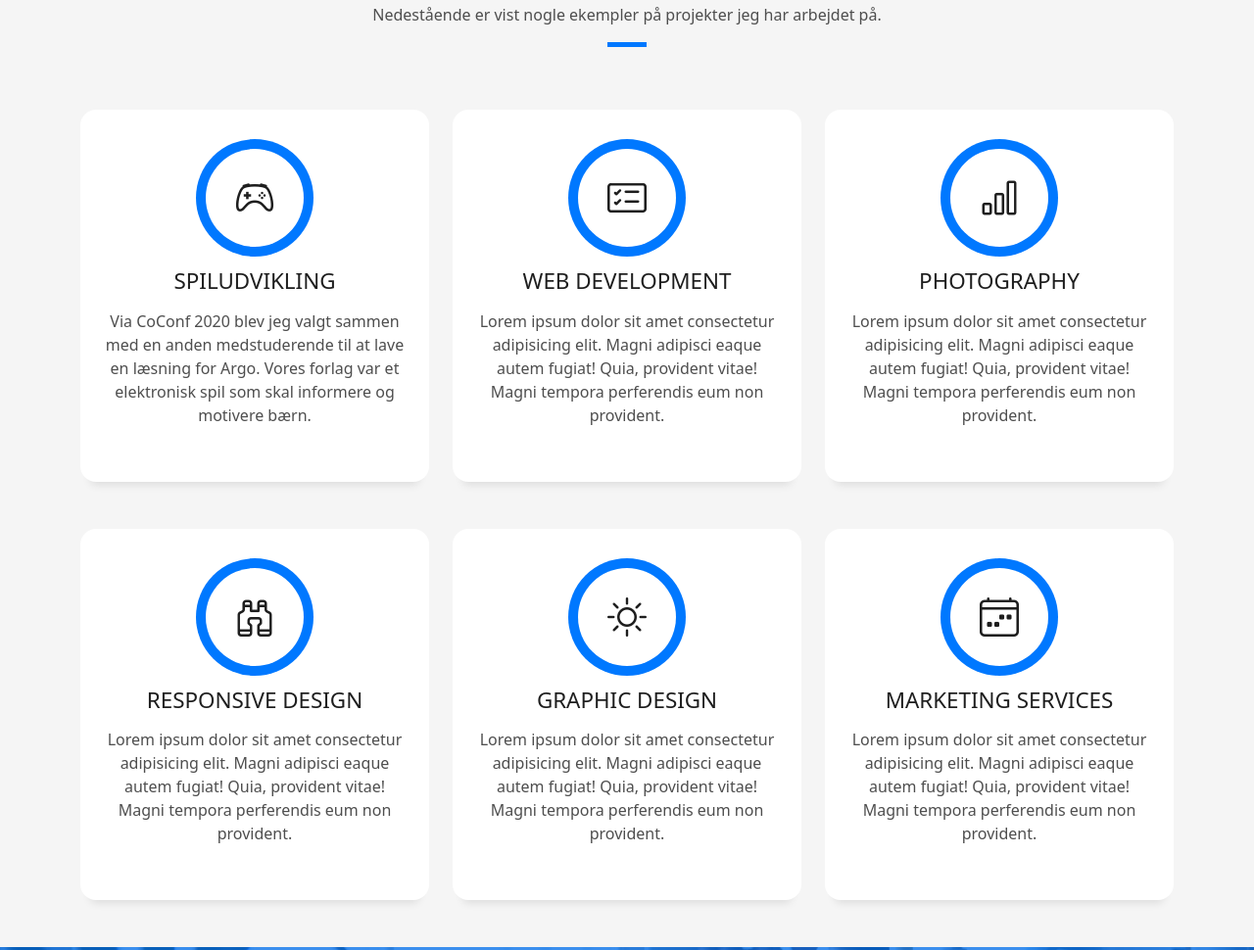
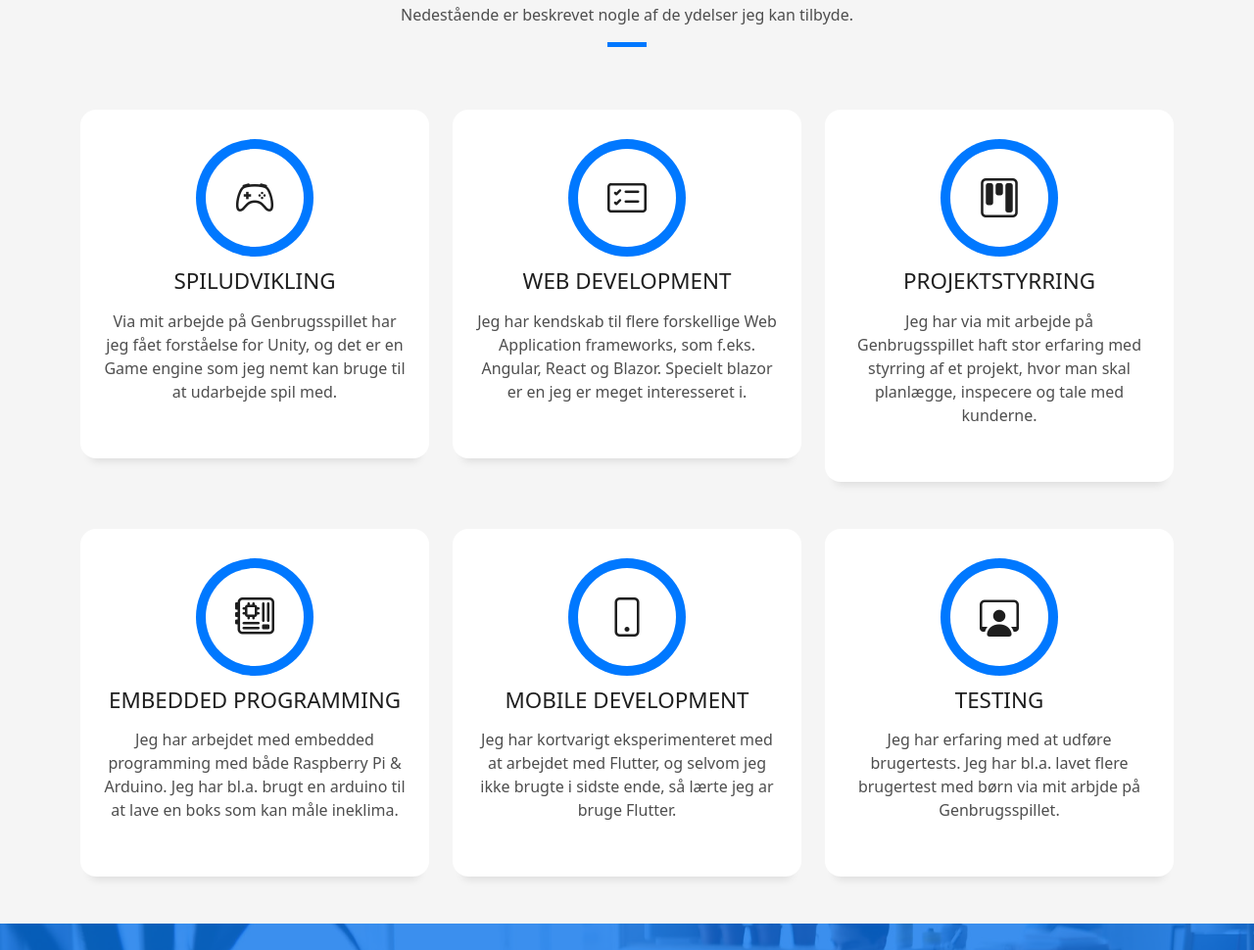
Before and after one commit to mark-knudsen/css-boostrap, a plain HTML site: page index.html in a window 1280 px wide. Shown: the part 1901-2871 px from the top of the page at 98% size. Drawn offline with Linux system fonts and the light colour scheme.

Commit message:
changes to projects

```diff
--- a/index.html
+++ b/index.html
@@ -257,6 +257,7 @@
           </div>
         </div>
       </section>
+
       <!-- End About Section -->
 
       <!-- ======= Services Section ======= -->
@@ -267,8 +268,7 @@
               <div class="title-box text-center">
                 <h3 class="title-a">Servicer</h3>
                 <p class="subtitle-a">
-                  Nedestående er vist nogle ekempler på projekter jeg har
-                  arbejdet på.
+                  Nedestående er beskrevet nogle af de ydelser jeg kan tilbyde.
                 </p>
                 <div class="line-mf"></div>
               </div>
@@ -285,9 +285,9 @@
                 <div class="service-content">
                   <h2 class="s-title">Spiludvikling</h2>
                   <p class="s-description text-center">
-                    Via CoConf 2020 blev jeg valgt sammen med en anden
-                    medstuderende til at lave en læsning for Argo. Vores forlag
-                    var et elektronisk spil som skal informere og motivere bærn.
+                    Via mit arbejde på Genbrugsspillet har jeg fået forståelse
+                    for Unity, og det er en Game engine som jeg nemt kan bruge
+                    til at udarbejde spil med.
                   </p>
                 </div>
               </div>
@@ -302,9 +302,9 @@
                 <div class="service-content">
                   <h2 class="s-title">Web Development</h2>
                   <p class="s-description text-center">
-                    Lorem ipsum dolor sit amet consectetur adipisicing elit.
-                    Magni adipisci eaque autem fugiat! Quia, provident vitae!
-                    Magni tempora perferendis eum non provident.
+                    Jeg har kendskab til flere forskellige Web Application
+                    frameworks, som f.eks. Angular, React og Blazor. Specielt
+                    blazor er en jeg er meget interesseret i.
                   </p>
                 </div>
               </div>
@@ -312,67 +312,66 @@
             <div class="col-md-4">
               <div class="service-box">
                 <div class="service-ico">
-                  <span class="ico-circle"
-                    ><i class="bi bi-bar-chart"></i
-                  ></span>
+                  <span class="ico-circle"><i class="bi bi-kanban"></i></span>
                 </div>
                 <div class="service-content">
-                  <h2 class="s-title">Photography</h2>
+                  <h2 class="s-title">Projektstyrring</h2>
                   <p class="s-description text-center">
-                    Lorem ipsum dolor sit amet consectetur adipisicing elit.
-                    Magni adipisci eaque autem fugiat! Quia, provident vitae!
-                    Magni tempora perferendis eum non provident.
+                    Jeg har via mit arbejde på Genbrugsspillet haft stor
+                    erfaring med styrring af et projekt, hvor man skal
+                    planlægge, inspecere og tale med kunderne.
                   </p>
                 </div>
               </div>
             </div>
+
             <div class="col-md-4">
               <div class="service-box">
                 <div class="service-ico">
                   <span class="ico-circle"
-                    ><i class="bi bi-binoculars"></i
+                    ><i class="bi bi-motherboard"></i
                   ></span>
                 </div>
                 <div class="service-content">
-                  <h2 class="s-title">Responsive Design</h2>
+                  <h2 class="s-title">Embedded Programming</h2>
                   <p class="s-description text-center">
-                    Lorem ipsum dolor sit amet consectetur adipisicing elit.
-                    Magni adipisci eaque autem fugiat! Quia, provident vitae!
-                    Magni tempora perferendis eum non provident.
+                    Jeg har arbejdet med embedded programming med både Raspberry
+                    Pi & Arduino. Jeg har bl.a. brugt en arduino til at lave en
+                    boks som kan måle ineklima.
                   </p>
                 </div>
               </div>
             </div>
+
+            <div class="col-md-4">
+              <div class="service-box">
+                <div class="service-ico">
+                  <span class="ico-circle"><i class="bi bi-phone"></i></span>
+                </div>
+                <div class="service-content">
+                  <h2 class="s-title">Mobile Development</h2>
+                  <p class="s-description text-center">
+                    Jeg har kortvarigt eksperimenteret med at arbejdet med
+                    Flutter, og selvom jeg ikke brugte i sidste ende, så lærte
+                    jeg ar bruge Flutter.
+                  </p>
+                </div>
+              </div>
+            </div>
+
             <div class="col-md-4">
               <div class="service-box">
                 <div class="service-ico">
                   <span class="ico-circle"
-                    ><i class="bi bi-brightness-high"></i
+                    ><i class="bi bi-person-workspace"></i
                   ></span>
                 </div>
                 <div class="service-content">
-                  <h2 class="s-title">Graphic Design</h2>
+                  <h2 class="s-title">Testing</h2>
                   <p class="s-description text-center">
-                    Lorem ipsum dolor sit amet consectetur adipisicing elit.
-                    Magni adipisci eaque autem fugiat! Quia, provident vitae!
-                    Magni tempora perferendis eum non provident.
-                  </p>
-                </div>
-              </div>
-            </div>
-            <div class="col-md-4">
-              <div class="service-box">
-                <div class="service-ico">
-                  <span class="ico-circle"
-                    ><i class="bi bi-calendar4-week"></i
-                  ></span>
-                </div>
-                <div class="service-content">
-                  <h2 class="s-title">Marketing Services</h2>
-                  <p class="s-description text-center">
-                    Lorem ipsum dolor sit amet consectetur adipisicing elit.
-                    Magni adipisci eaque autem fugiat! Quia, provident vitae!
-                    Magni tempora perferendis eum non provident.
+                    Jeg har erfaring med at udføre brugertests. Jeg har bl.a.
+                    lavet flere brugertest med børn via mit arbjde på
+                    Genbrugsspillet.
                   </p>
                 </div>
               </div>
@@ -479,7 +478,7 @@
             <div class="col-md-4">
               <div class="work-box">
                 <a
-                  href="assets/img/work-2.jpg"
+                  href="assets/img/locations/zealand/DSC_0335.JPG"
                   data-gallery="portfolioGallery"
                   class="portfolio-lightbox"
                 >
@@ -503,9 +502,9 @@
                     </div>
                     <div class="col-sm-4">
                       <div class="w-like">
-                        <a href="portfolio-details.html">
+                        <!--  <a href="portfolio-details.html">
                           <span class="bi bi-plus-circle"></span
-                        ></a>
+                        ></a> -->
                       </div>
                     </div>
                   </div>
@@ -516,7 +515,7 @@
             <div class="col-md-4">
               <div class="work-box">
                 <a
-                  href="assets/img/work-1.jpg"
+                  href="assets/img/locations/ruc/DSC_0122.JPG"
                   data-gallery="portfolioGallery"
                   class="portfolio-lightbox"
                 >
@@ -540,9 +539,9 @@
                     </div>
                     <div class="col-sm-4">
                       <div class="w-like">
-                        <a href="portfolio-details.html">
+                        <!--  <a href="portfolio-details.html">
                           <span class="bi bi-plus-circle"></span
-                        ></a>
+                        ></a> -->
                       </div>
                     </div>
                   </div>
@@ -553,7 +552,7 @@
             <div class="col-md-4">
               <div class="work-box">
                 <a
-                  href="assets/img/work-3.jpg"
+                  href="assets/img/logo-3.jpg"
                   data-gallery="portfolioGallery"
                   class="portfolio-lightbox"
                 >
@@ -577,9 +576,9 @@
                     </div>
                     <div class="col-sm-4">
                       <div class="w-like">
-                        <a href="portfolio-details.html">
+                        <!-- <a href="portfolio-details.html">
                           <span class="bi bi-plus-circle"></span
-                        ></a>
+                        ></a> -->
                       </div>
                     </div>
                   </div>
@@ -882,7 +881,7 @@
                                 type="submit"
                                 class="button button-a button-big button-rouded"
                               >
-                                Send Message
+                                Send Besked
                               </button>
                             </div>
                           </div>
@@ -895,7 +894,7 @@
                       </div>
                       <div class="more-info">
                         <p class="lead">
-                          Få fat i mig ved at enten sende en email.
+                          Få fat i mig ved at bruge en af nedenstående metoder.
                         </p>
                         <ul class="list-ico">
                           <li>
@@ -912,25 +911,14 @@
                       <div class="socials">
                         <ul>
                           <li>
-                            <a href=""
+                            <a href="https://github.com/mark-knudsen/"
                               ><span class="ico-circle"
-                                ><i class="bi bi-facebook"></i></span
+                                ><i class="bi bi-github"></i></span
                             ></a>
                           </li>
                           <li>
-                            <a href=""
-                              ><span class="ico-circle"
-                                ><i class="bi bi-instagram"></i></span
-                            ></a>
-                          </li>
-                          <li>
-                            <a href=""
-                              ><span class="ico-circle"
-                                ><i class="bi bi-twitter"></i></span
-                            ></a>
-                          </li>
-                          <li>
-                            <a href=""
+                            <a
+                              href="https://www.linkedin.com/in/mark-svendstrup-3677a3192/"
                               ><span class="ico-circle"
                                 ><i class="bi bi-linkedin"></i></span
                             ></a>
```
